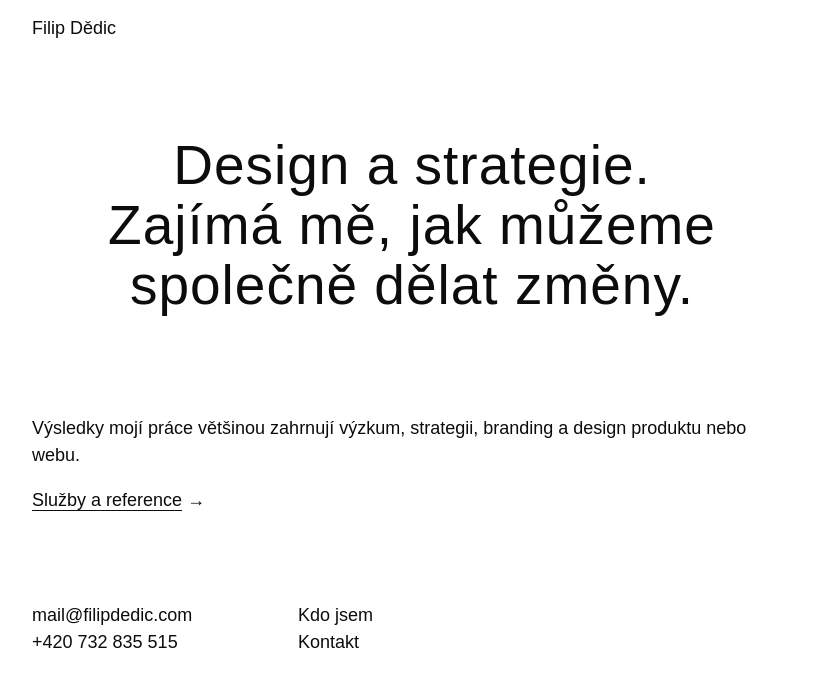
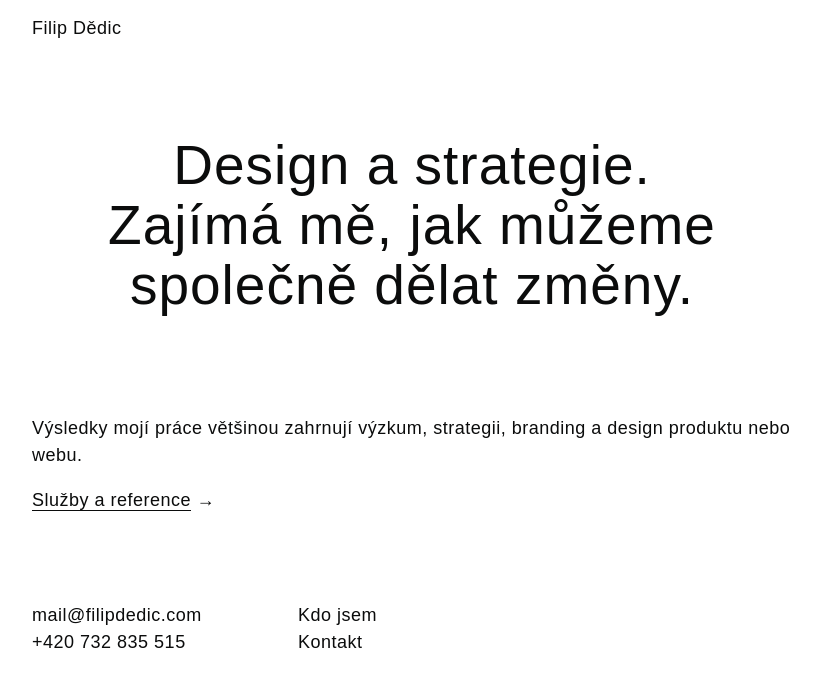
Before and after one commit to fdedic/fdedic.github.io, a Jekyll site: the page built from index.md, in a window 1280 px wide. Shown: the top 687 px of the page, without its empty margins (228-1048 px from the left). Built offline with Jekyll 4.4.1, drawn with Linux system fonts in a browser that asks for light colours; nearby versions of some CDN libraries; some web fonts are replaced.

Commit message:
Update base.css

```diff
--- a/assets/css/base.css
+++ b/assets/css/base.css
@@ -27,7 +27,7 @@ body {
 background: white;
 font-family: "raptor-regular", HelveticaNeue-Medium, Arial, sans-serif;
 font-weight: 400;
-letter-spacing: ;
+letter-spacing: 0.5px;
 -webkit-font-smoothing: antialiased;
 font-size: 18px;
 line-height: 1.5;
```
